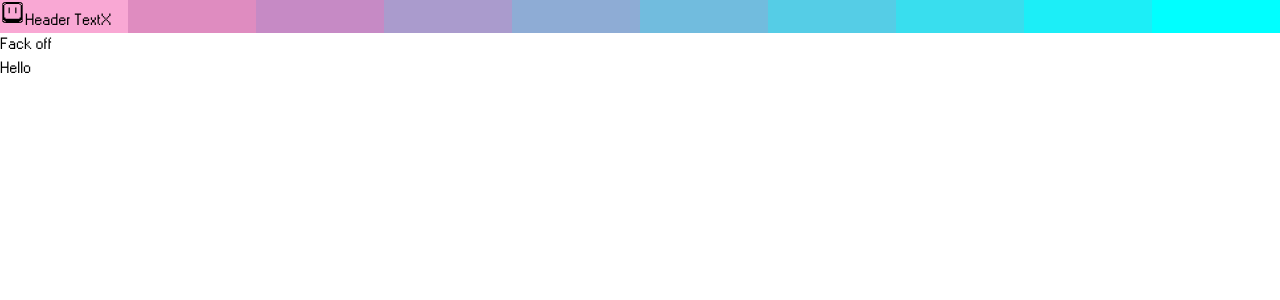
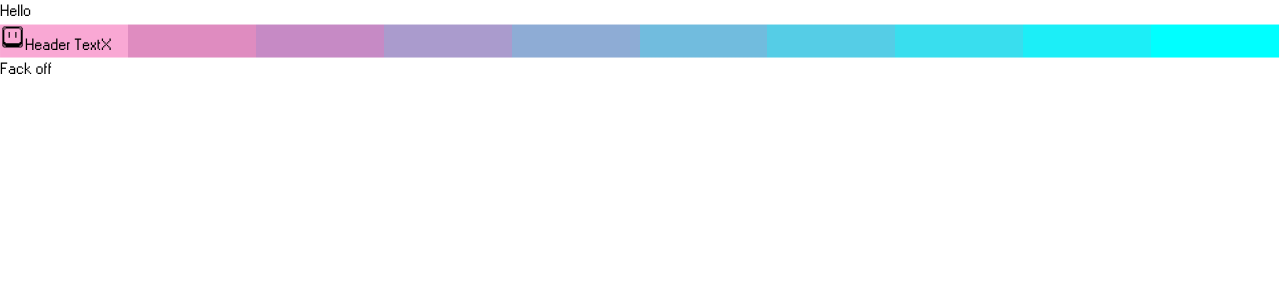
Before and after one commit to Liukaku/vaporwave, a Next.js app: page / in a window 1280 px wide. Both pictures are taken after a click on the button "Hello". Shown: the top 300 px of the page. Built offline with nearby package versions, Linux system fonts and the light colour scheme.

Commit message:
added animations

```diff
--- a/components/Modal.tsx
+++ b/components/Modal.tsx
@@ -2,6 +2,7 @@ import Image from "next/image";
 import React, { useState } from "react";
 import Icon from "../modalIcon.svg";
 import Draggable from "react-draggable";
+import { motion } from "framer-motion";
 
 interface Props {
   name: String;
@@ -12,16 +13,24 @@ interface Props {
 const Modal = (props: Props) => {
   const toggleMouse = (e: React.MouseEvent, upDown: Boolean) => {
     const target = e.target as HTMLDivElement;
+    console.log(e.target);
     if (upDown) {
       target.classList.add("cursor-grabbing");
+      target.classList.remove("cursor-grab");
     } else {
       target.classList.remove("cursor-grabbing");
+      target.classList.add("cursor-grab");
     }
   };
 
   return (
     <Draggable handle=".headerBar">
-      <div
+      <div>
+        <motion.div
+          initial={{ y: 1080, x: 100, opacity: 0, width: 0 }}
+          animate={{ y: 0, x: 0, opacity: 100, width: "100%" }}
+          exit={{ y: 1080, x: 100, opacity: 0, width: 0 }}
+          transition={{ duration: 1, ease: "anticipate" }}
           className={`absolute z-50 w-4/6 p-0.5  mx-auto  bg-pink-300 border-2 border-t-pink-200 border-r-pink-200 border-l-pink-400 border-b-pink-400 ${
             props.display ? `` : `hidden`
           }`}
@@ -48,6 +57,7 @@ const Modal = (props: Props) => {
           <div className="border-t-2 border-pink-300 bg-slate-400">
             <p>Fack off</p>
           </div>
+        </motion.div>
       </div>
     </Draggable>
   );
--- a/package.json
+++ b/package.json
@@ -7,6 +7,7 @@
     "type-check": "tsc"
   },
   "dependencies": {
+    "framer-motion": "^6.3.3",
     "next": "latest",
     "react": "^17.0.2",
     "react-dom": "^17.0.2",
--- a/pages/index.tsx
+++ b/pages/index.tsx
@@ -1,18 +1,21 @@
 import Link from "next/link";
 import Head from "next/head";
 import Modal from "../components/Modal";
-import { useState } from "react";
+import { useEffect, useState } from "react";
+import { AnimatePresence } from "framer-motion";
+import Draggable from "react-draggable";
 
 const IndexPage = () => {
   const [viewModal, updateModal] = useState<Boolean>(false);
+  useEffect(() => {
+    console.log("mounted");
+    return () => {
+      console.log("unmounted");
+    };
+  }, []);
 
   return (
     <div className="w-11/12 mx-auto">
-      <Modal
-        name={"Header Text"}
-        display={viewModal}
-        updateDisplay={updateModal}
-      />
       <div className="text-center">
         <button
           onClick={() => {
@@ -22,6 +25,17 @@ const IndexPage = () => {
           Hello
         </button>
       </div>
+      <AnimatePresence>
+        {viewModal ? (
+          <Modal
+            name={"Header Text"}
+            display={true}
+            updateDisplay={updateModal}
+          />
+        ) : (
+          ""
+        )}
+      </AnimatePresence>
     </div>
   );
 };
```
Also changed, not shown: 1 other file (tests, documents, lock files or other folders). Lines whose indentation alone changed are shown as unchanged.
